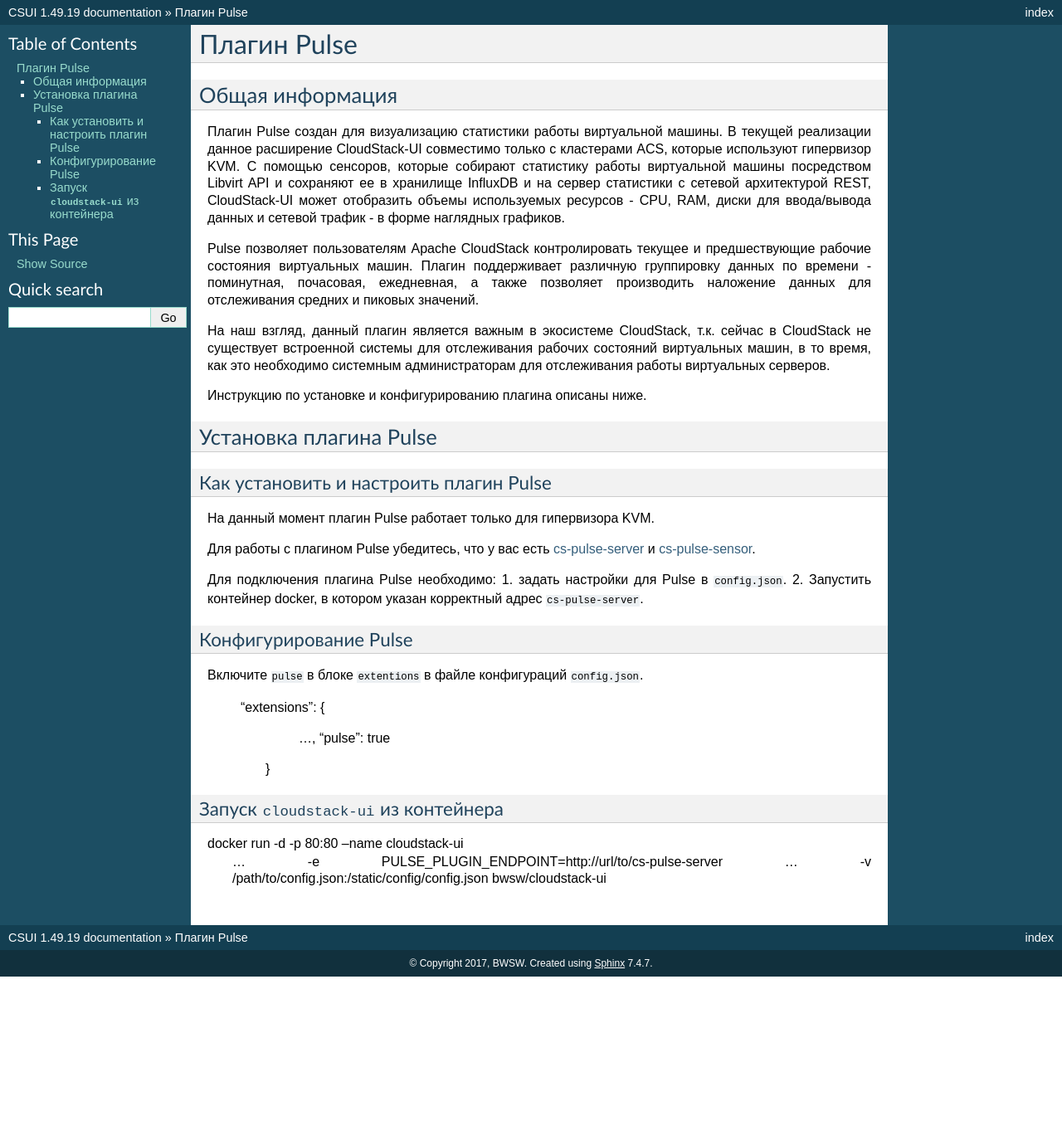
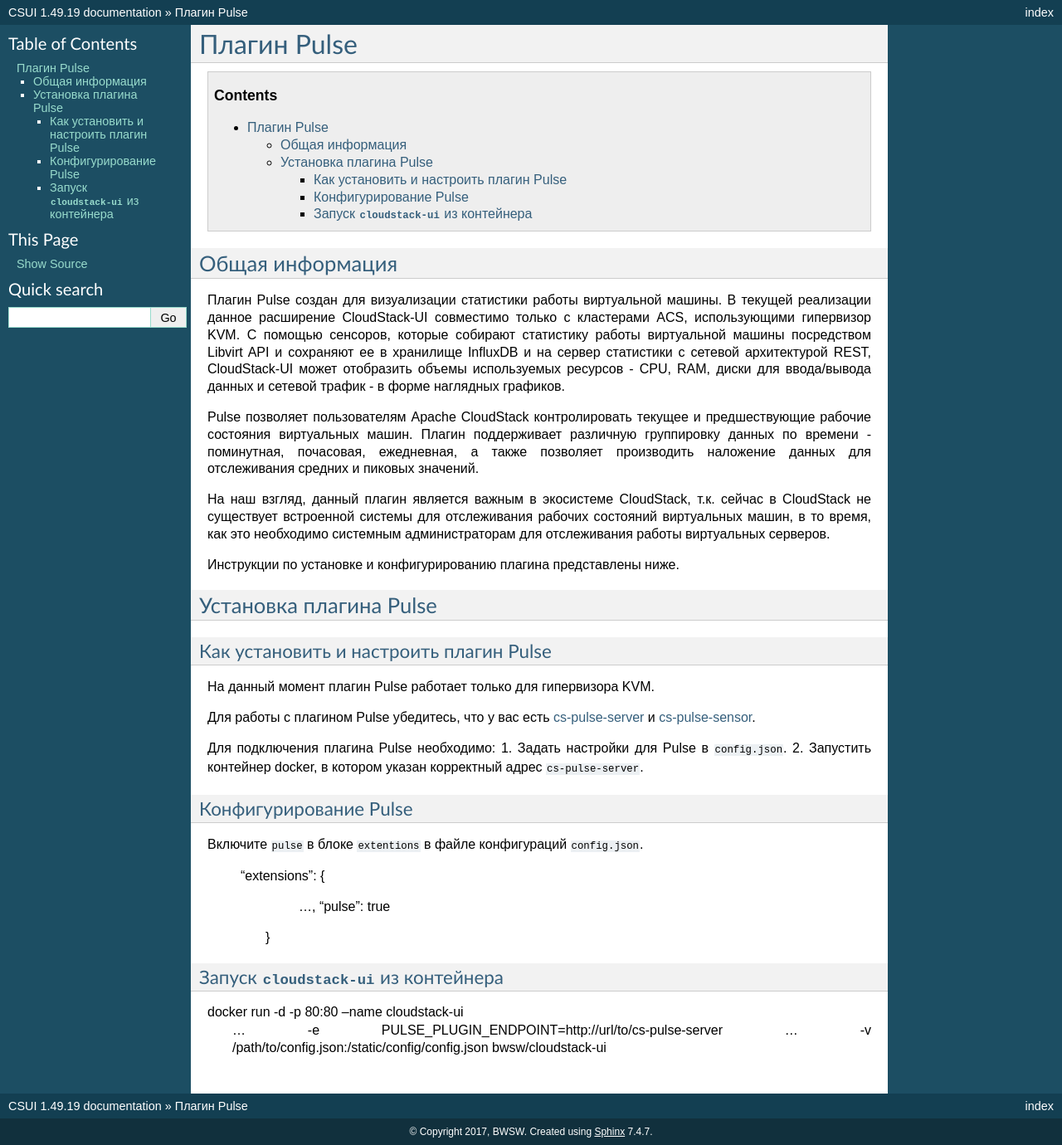
Before and after one commit to MaslovaEV/RU_CloudStack-UI, a Sphinx documentation site: the page built from RUdocs/source/CSUI-Pulse.rst, in a window 1280 px wide. Shown: the whole page at 83% size. Built offline with Sphinx 7.4.7, drawn with Linux system fonts in a browser that asks for light colours; before the commit the page ends 1177 px from its top, so only the background shows below that.

Commit message:
Update CSUI-Pulse.rst

```diff
--- a/RUdocs/source/CSUI-Pulse.rst
+++ b/RUdocs/source/CSUI-Pulse.rst
@@ -3,17 +3,18 @@
 Плагин Pulse
 =======================
 
+.. Contents::
+
 Общая информация
 ---------------------
 
-Плагин Pulse создан для визуализацию статистики работы виртуальной машины.
-В текущей реализации данное расширение CloudStack-UI совместимо только с кластерами ACS, которые используют гипервизор KVM. С помощью сенсоров, которые собирают статистику работы виртуальной машины посредством Libvirt API и сохраняют ее в хранилище InfluxDB и на сервер статистики с сетевой архитектурой REST, CloudStack-UI может отобразить объемы используемых ресурсов - CPU, RAM, диски для ввода/вывода данных и сетевой трафик - в форме наглядных графиков.
+Плагин Pulse создан для визуализации статистики работы виртуальной машины. В текущей реализации данное расширение CloudStack-UI совместимо только с кластерами ACS, использующими гипервизор KVM. С помощью сенсоров, которые собирают статистику работы виртуальной машины посредством Libvirt API и сохраняют ее в хранилище InfluxDB и на сервер статистики с сетевой архитектурой REST, CloudStack-UI может отобразить объемы используемых ресурсов - CPU, RAM, диски для ввода/вывода данных и сетевой трафик - в форме наглядных графиков.
 
 Pulse позволяет пользователям Apache CloudStack контролировать текущее и предшествующие рабочие состояния виртуальных машин. Плагин поддерживает различную группировку данных по времени - поминутная, почасовая, ежедневная, а также позволяет производить наложение данных для отслеживания средних и пиковых значений.
 
 На наш взгляд, данный плагин является важным в экосистеме CloudStack, т.к. сейчас в CloudStack не существует встроенной системы для отслеживания рабочих состояний виртуальных машин, в то время, как это необходимо системным администраторам для отслеживания работы виртуальных серверов.
 
-Инструкцию по установке и конфигурированию плагина описаны ниже.
+Инструкции по установке и конфигурированию плагина представлены ниже.
 
 Установка плагина Pulse
 -------------------------------
@@ -26,7 +27,7 @@
 Для работы с плагином Pulse убедитесь, что у вас есть `cs-pulse-server <https://github.com/bwsw/cs-pulse-server>`_ и `cs-pulse-sensor <https://github.com/bwsw/cs-pulse-sensor>`_.
 
 Для подключения плагина Pulse необходимо:
-1. задать настройки для Pulse в ``config.json``.
+1. Задать настройки для Pulse в ``config.json``.
 2. Запустить контейнер docker, в котором указан корректный адрес ``cs-pulse-server``.
 
 Конфигурирование Pulse
@@ -42,6 +43,8 @@
 Запуск ``cloudstack-ui`` из контейнера
 ~~~~~~~~~~~~~~~~~~~~~~~~~~~~~~~~~~~~~~~~~~
 
+::
+
 docker run -d -p 80:80 --name cloudstack-ui \
            ...
            -e PULSE_PLUGIN_ENDPOINT=http://url/to/cs-pulse-server \
```
